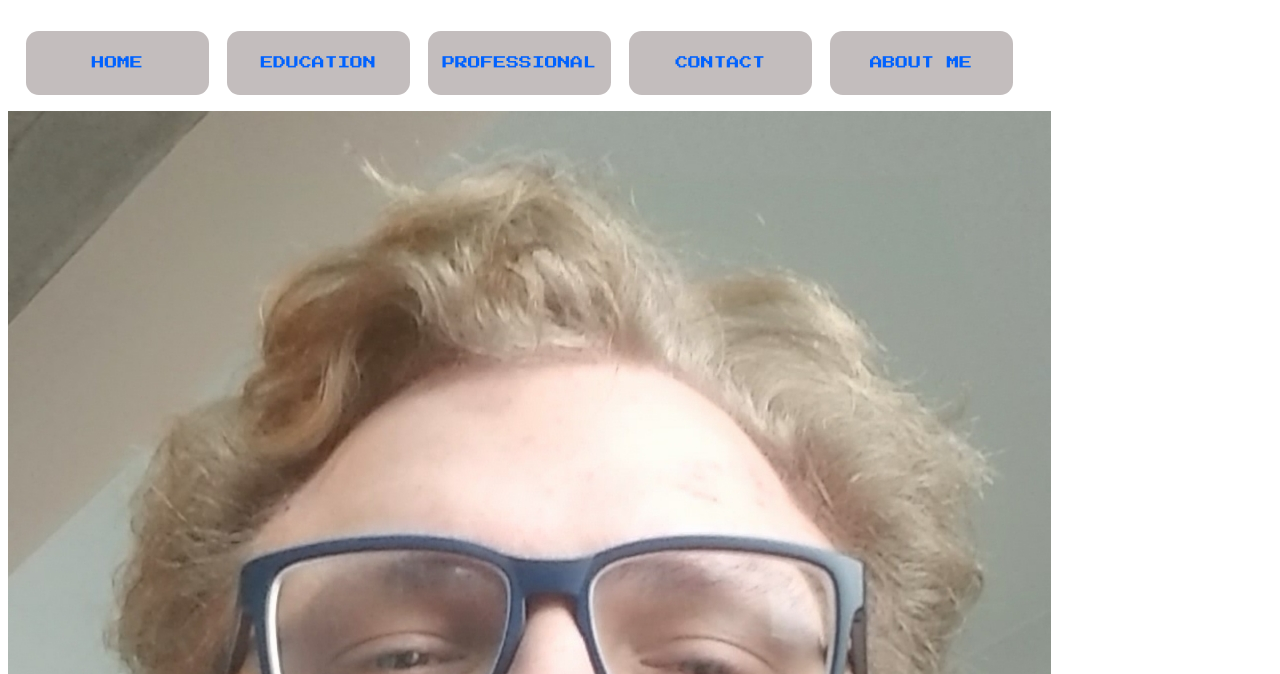
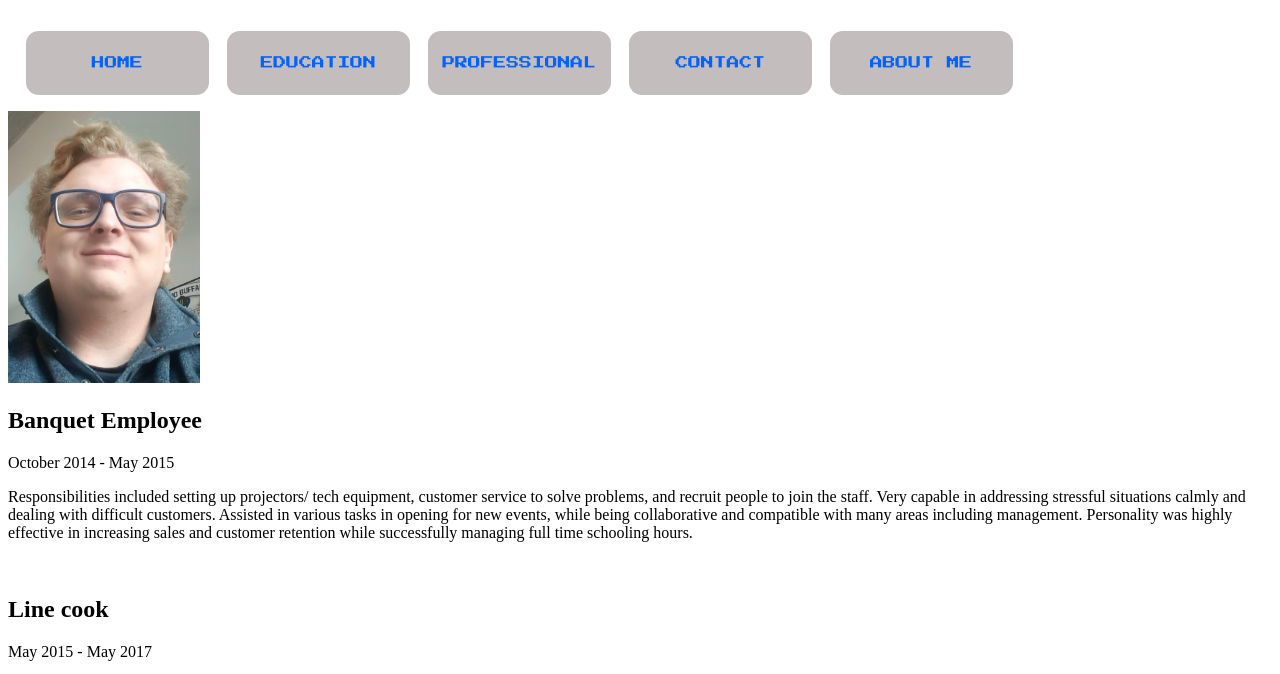
Before and after one commit to IvanWiesner/personalWebsite, a plain HTML site: page html/index.html in a window 1280 px wide. Shown: the part 108-782 px from the top of the page. Drawn offline with Linux system fonts and the light colour scheme.

Commit message:
Update main.css

```diff
--- a/css/main.css
+++ b/css/main.css
@@ -63,8 +63,9 @@
     font-size: 1.16vw;
     margin: 0 0 0 0.2vw;
 }
-
-
+img {
+    width: 15vw;
+}
 
 
 
```
